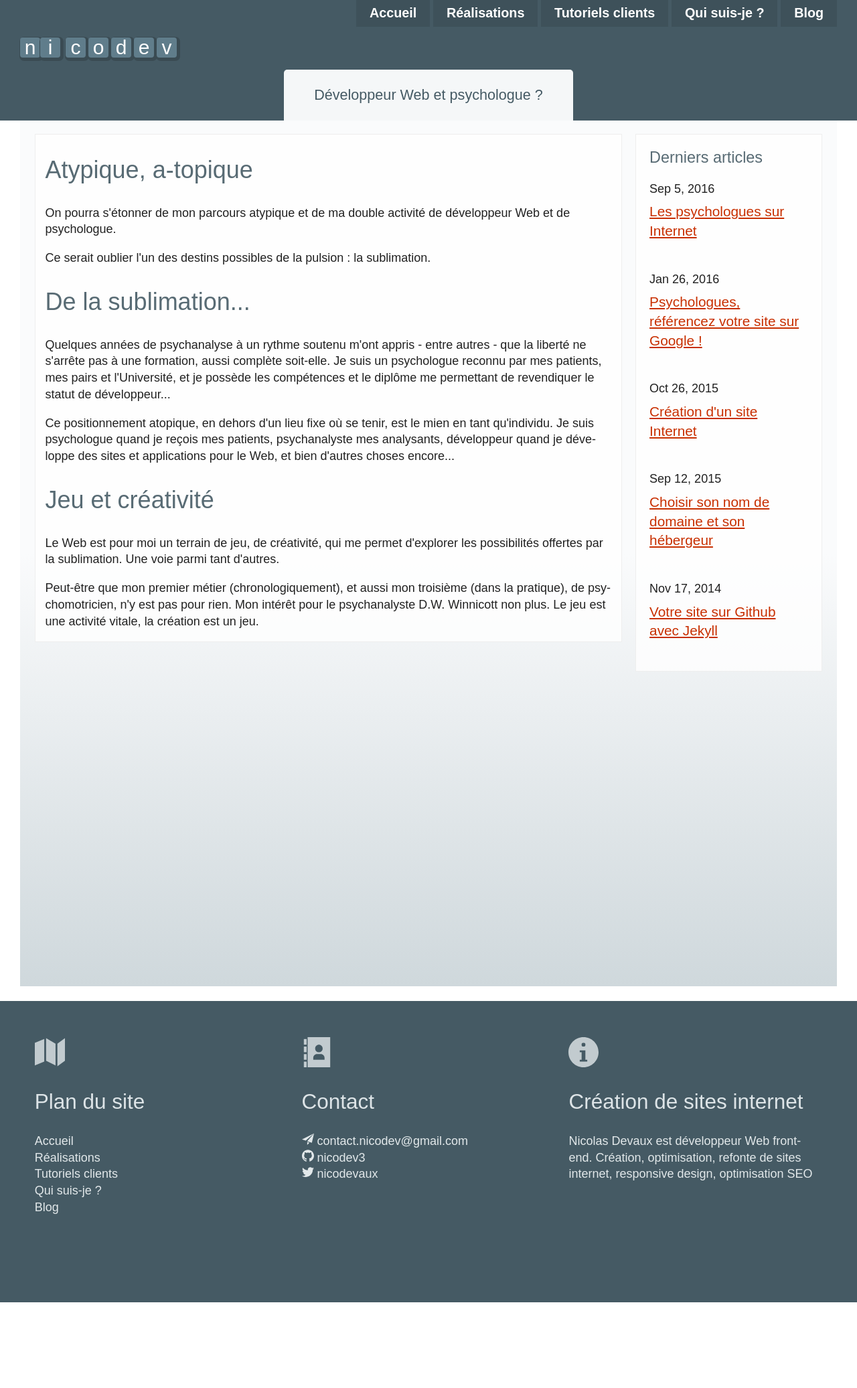
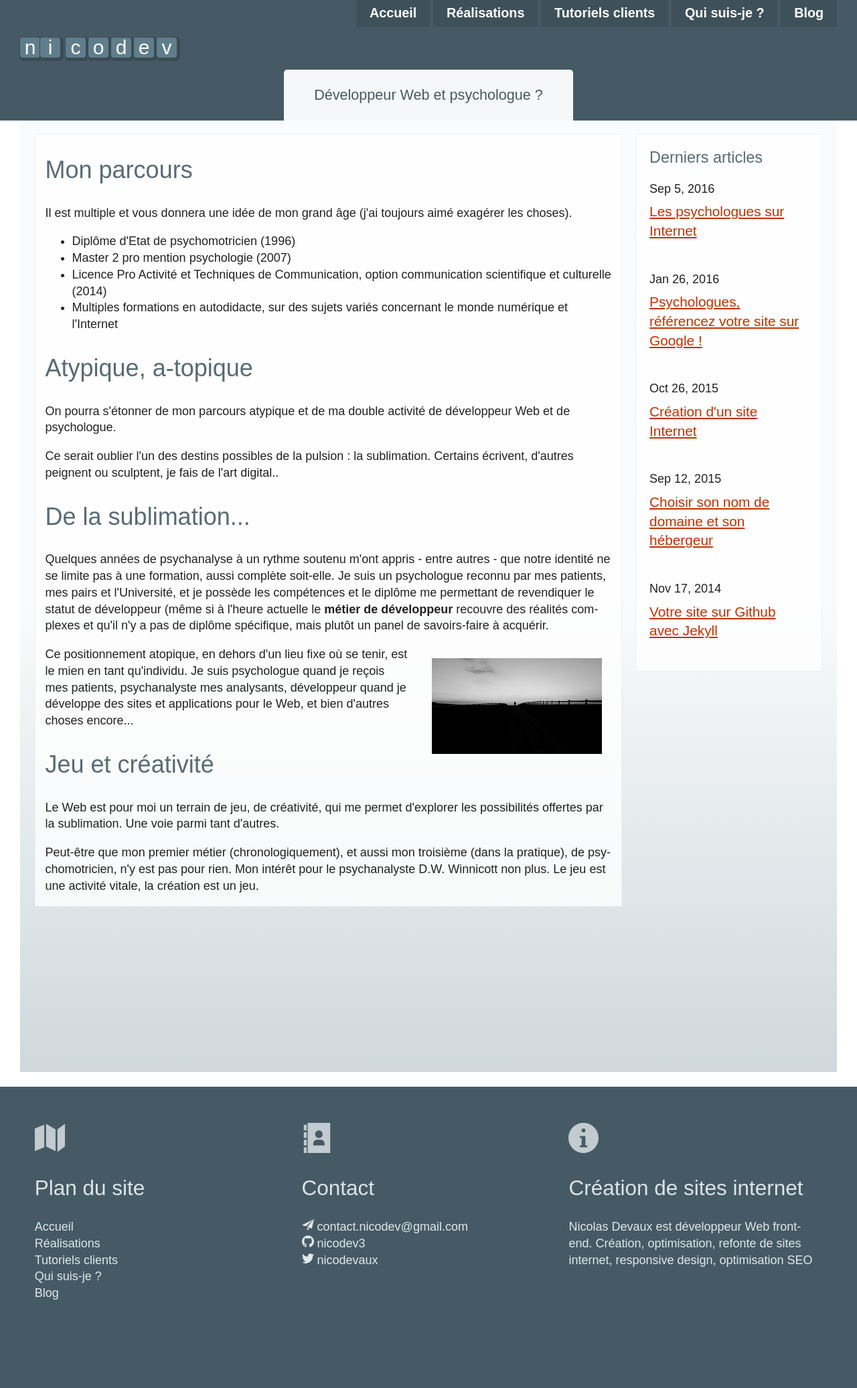
Before and after one commit to nicodev3/nicodev3.github.io, a Jekyll site: the page built from developpeur-web/index.html, in a window 1280 px wide. Shown: the whole page at 67% size. Built offline with Jekyll 4.4.1, drawn with Linux system fonts in a browser that asks for light colours; nearby versions of some CDN libraries; before the commit the page ends 1945 px from its top, so only the background shows below that.

Commit message:
add arrow + fixes

```diff
--- a/_scss/layout/_layout.scss
+++ b/_scss/layout/_layout.scss
@@ -8,13 +8,13 @@
 }
 .page-content-wrapper {
     background : linear-gradient(to bottom, color-lighter(primary-color-light, 9) 50%, color(primary-color-light));
-
-    @include pad(gutter());
+    margin-bottom: gutter();
+    padding: 0 gutter() gutter() gutter();
 
     // sticky footer
     &:after {
         display : block;
-        height : $footer-height;
+        height : $footer-height / 2;
         content : '';
     }
 }
--- a/_scss/partials/_footer.scss
+++ b/_scss/partials/_footer.scss
@@ -9,11 +9,9 @@
 }
 
 .footer-container {
-    margin-top : 100px;
     @include pad(gutter());
 
     @include susy-breakpoint($tablet-portrait) {
-        margin-top : gutter();
         padding-top: 3em;
     }
 }
--- a/developpeur-web/index.html
+++ b/developpeur-web/index.html
@@ -5,13 +5,22 @@
 permalink: /developpeur-web/
 ---
 <article class="g-block">
+    <h2>Mon parcours</h2>
+    <p>Il est multiple et vous donnera une idée de mon grand âge (j'ai toujours aimé exagérer les choses).</p>
+    <ul>
+        <li>Diplôme d'Etat de psychomotricien (1996)</li>
+        <li>Master 2 pro mention psychologie (2007)</li>
+        <li>Licence Pro Activité et Techniques de Communication, option communication scientifique et culturelle (2014)</li>
+        <li>Multiples formations en autodidacte, sur des sujets variés concernant le monde numérique et l'Internet</li>
+    </ul>
     <h2>Atypique, a-topique</h2>
     <p>On pourra s'étonner de mon parcours atypique et de ma double activité de développeur Web et de psychologue.</p>
-    <p>Ce serait oublier l'un des destins possibles de la pulsion : la sublimation.</p>
+    <p>Ce serait oublier l'un des destins possibles de la pulsion : la sublimation. Certains écrivent, d'autres peignent ou sculptent, je fais de l'art digital..</p>
     <h2>De la sublimation...</h2>
-    <p>Quelques années de psychanalyse à un rythme soutenu m'ont appris - entre autres - que la liberté ne s'arrête pas à une formation, aussi
+    <p>Quelques années de psychanalyse à un rythme soutenu m'ont appris - entre autres - que notre identité ne se limite pas à une formation, aussi
         complète soit-elle. Je suis un psychologue reconnu par mes patients, mes pairs et l'Université, et je possède les compétences et le diplôme me
-        permettant de revendiquer le statut de développeur...</p>
+        permettant de revendiquer le statut de développeur (même si à l'heure actuelle le <strong>métier de développeur</strong> recouvre des réalités complexes et qu'il n'y a pas de diplôme spécifique, mais plutôt un panel de savoirs-faire à acquérir.</p>
+    <img class="img-intext img-fl-r" src="/images/atopique.jpg" alt="homme marchant sur un chemin">
     <p>Ce positionnement atopique, en dehors d'un lieu fixe où se tenir, est le mien en tant qu'individu. Je suis psychologue quand je reçois mes
         patients, psychanalyste mes analysants, développeur quand je développe des sites et applications pour le Web, et bien d'autres choses
         encore...</p>
--- a/gulpfile.js
+++ b/gulpfile.js
@@ -99,7 +99,7 @@
 gulp.task('watch', function() {
     gulp.watch('_scss/**/*.scss', ['sass']);
     gulp.watch('_js/**/*.js', ['js']);
-    gulp.watch(['index.html', 'modeles-de-sites/index.html', '_layouts/*.html', '_posts/*', '_includes/*.html', 'tutoriels/**/*.html', 'portfolio/**/*.html'], ['jekyll-rebuild']);
+    gulp.watch(['index.html', 'modeles-de-sites/index.html', '_layouts/*.html', '_posts/*', '_includes/*.html', 'tutoriels/*.html', 'portfolio/**/*.html', 'developpeur-web/*.html'], ['jekyll-rebuild']);
 });
 
 /**
--- a/portfolio/site-internet-association.html
+++ b/portfolio/site-internet-association.html
@@ -6,6 +6,7 @@
 ---
 <article class="content-fullpage g-block">
     <p>Je ne réalise pas uniquement des sites internet pour des psychologues. Les associations peuvent également faire appel à moi pour créer, restructurer ou refondre leur site internet.</p>
+    <h2 class="has-arrow-down">Mes dernières réalisations de sites internet pour associations</h2>
     <div class="gallery">
         <div class="gallery__item--3 gal-thumb">
             <a class="portfolio-site-name" title="Société Médicale Balint" href="https://www.balint-smb-france.org/"><img src="/images/screenshots/balint.jpg" alt="site psychologue Montpellier" width="500" height="400"><span class="thumbover"><svg class="icon icon-thumb"><use xlink:href="#icon-search"></use></svg></span></a>
--- a/portfolio/site-internet-entreprise.html
+++ b/portfolio/site-internet-entreprise.html
@@ -6,6 +6,7 @@
 ---
 <article class="content-fullpage g-block">
     <p>Les entreprises et particuliers peuvent également faire appel à moi pour créer, restructurer ou refondre leur site internet.</p>
+    <h2 class="has-arrow-down">Mes dernières réalisations de sites internet pour des entreprises</h2>
     <div class="gallery">
         <div class="gallery__item--3 gal-thumb">
             <a class="portfolio-site-name" title="Atelier Romain Maldague" href="http://www.atelier-romain-maldague.fr/"><img src="/images/screenshots/atelier-romain-maldague-fullpage.png" alt="site Romain Maldague" width="500" height="400"><span class="thumbover"><svg class="icon icon-thumb"><use xlink:href="#icon-search"></use></svg></span></a>
--- a/portfolio/site-internet-psychologue.html
+++ b/portfolio/site-internet-psychologue.html
@@ -5,12 +5,12 @@
 permalink: /portfolio/site-internet-psychologues
 ---
 <article class="content-fullpage g-block">
-    <p>Mon <a href="http:nicodev3.github.io/developpeur-web/index.html">métier de psychologue</a>, que j'exerce dans le cadre d'une <a href="http://psy92.info" title="www.psy92.info" target="_blank">activité libérale</a>, m'a naturellement amené à réaliser des <strong>sites internet pour des psychologues</strong>.</p>
+    <p>Mon métier de psychologue, que j'exerce dans le cadre d'une <a href="http://psy92.info" title="www.psy92.info" target="_blank">activité libérale</a>, m'a naturellement amené à réaliser des <strong>sites internet pour des psychologues</strong>.</p>
     <p>On pourrait penser qu'il s'agit d'un effet de <span class="italic-text">niche</span>, mais la dimension marketing n'est pas ma priorité, ni certainement mon point fort...</p>
     <p>Pour un psychologue, participer à la <strong>création de son site internet</strong>, c'est se donner l'occasion du structurer davantage son cadre, en pensant l'<span class="italic-text">architecture de contenu</span> de son site. </p>
     <p><b>PARTICIPER</b>. Parce qu'il s'agit bien de cela. Mes clients ne sont pas passifs. Je m'occupe des aspects techniques de la réalisation du site internet, et procède avec mon client/collègue à une co-construction de son contenu. </p>
     <p>En effet, un <strong>site internet de psychologue</strong>, ce n'est pas simplement une vitrine. C'est le commencement d'une histoire plus ou moins longue et complexe avec un patient, qui dès la consultation du site peut se trouver pris dans les rets du transfert. </p>
-    <h2>Mes dernières réalisations de sites internet pour psychologues</h2>
+    <h2 class="has-arrow-down">Mes dernières réalisations de sites internet pour psychologues</h2>
     <div class="gallery">
         <div class="gallery__item--3 gal-thumb">
             <a class="portfolio-site-name" title="Psychologue à Thivars" href="https://montpellier-psychologue.pro"><img src="/images/screenshots/psychologue-28.png" alt="site psychologue Thivars" width="500" height="400"><span class="thumbover"><svg class="icon icon-thumb"><use xlink:href="#icon-search"></use></svg></span></a>
```
Also changed, not shown: _scss/pages/_portfolio.scss (+27 -0 lines), css/main.css, images/atopique.jpg (added).
